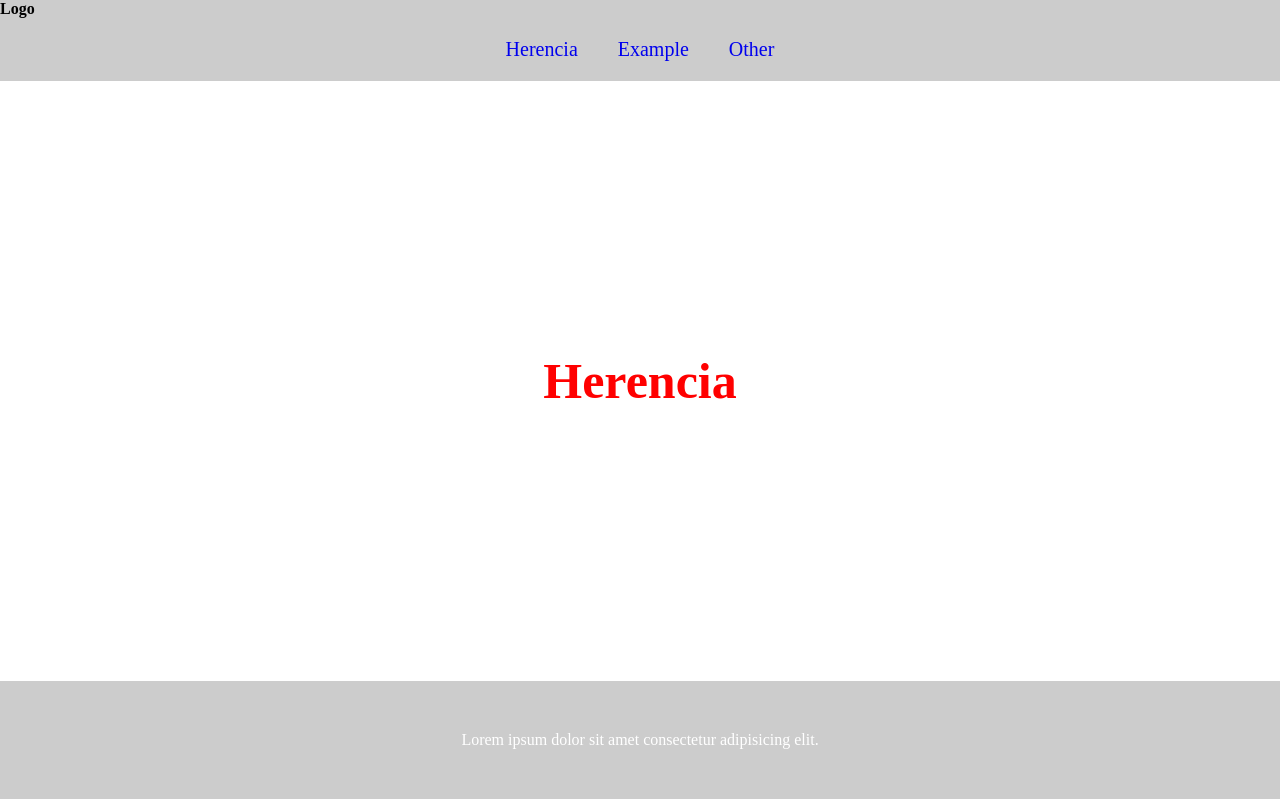
After one commit to EdwinLopezz17/basicDJango, a Django app: page /herencia/ in a window 1280 px wide. The commit adds this page. Run offline with Django 5.2, Linux system fonts and the light colour scheme.

Commit message:
Herencia de plantillas

```diff
--- a/helloworld/urls.py
+++ b/helloworld/urls.py
@@ -11,5 +11,8 @@ urlpatterns = [
     path('adult/<int:age>/', views.adult, name="adult"),
     path('dinamic/<str:name>/', views.dinamic, name="dinamic"),
     path('statics/', views.statics, name="statics"),
+    path('herencia/', views.herencia, name="herencia"),
+    path('example/', views.example, name="example"),
+    path('other/', views.other, name="other"),
 
 ]
--- a/helloworld/views.py
+++ b/helloworld/views.py
@@ -26,3 +26,12 @@ def dinamic(request, name):
 
 def statics(request):
     return render(request, 'statics.html', {})
+
+def herencia(request):
+    return render(request, 'herencia.html', {})
+
+def example(request):
+    return render(request, 'example.html',{})
+
+def other(request):
+    return render(request, 'other.html',{})
--- a/static/style.css
+++ b/static/style.css
@@ -1,5 +1,46 @@
-
+*{
+    padding: 0;
+    margin: 0;
+    box-sizing: border-box;
+}
 h1{
     font-size: 50px;
     color: red;
 }
+
+nav{
+    background-color: #ccc;
+}
+ul{
+    list-style-type: none;
+    display: flex;
+    justify-content: center;
+    align-items: center;
+}
+
+ul li{
+    padding: 20px;
+}
+
+a{
+    text-decoration: none;
+    font-size: 20px;
+}
+
+main{
+    display: flex;
+    justify-content: center;
+    align-items: center;
+    padding: 20px;
+    min-height: 75vh;
+}
+
+footer{
+    background-color: #ccc;
+    color: white;
+    display: flex;
+    justify-content: center;
+    align-items: center;
+    width: 100%;
+    padding: 50px;
+}
--- /dev/null
+++ b/templates/example.html
@@ -0,0 +1 @@
+{% extends './layouts/base.html' %}
--- /dev/null
+++ b/templates/herencia.html
@@ -0,0 +1,10 @@
+
+{% extends './layouts/base.html' %}
+
+{% block title %} Herencia {% endblock %}
+
+{% block content %}
+
+<h1>Herencia</h1>
+
+{% endblock %}
--- /dev/null
+++ b/templates/layouts/base.html
@@ -0,0 +1,35 @@
+{%load static%}
+
+
+<!DOCTYPE html>
+<html lang="en">
+<head>
+    <meta charset="UTF-8">
+    <meta name="viewport" content="width=device-width, initial-scale=1.0">
+    <link rel="stylesheet" href="{% static 'style.css' %}">
+    {% block styles %}{% endblock %}
+    <title>{% block title %}{% endblock %}</title>
+</head>
+<body>
+
+    <nav>
+        <h4>Logo</h3>
+        <ul>
+            <li><a href="#">Herencia</a></li>
+            <li><a href="#">Example</a></li>
+            <li><a href="#">Other</a></li>
+        </ul>
+    </nav>
+
+    <main>
+        {% block content %}{% endblock %}
+    </main>
+
+    <footer>
+        <p>Lorem ipsum dolor sit amet consectetur adipisicing elit.</p>
+    </footer>
+
+    {% block scripts %}{% endblock %}
+
+</body>
+</html>
--- /dev/null
+++ b/templates/other.html
@@ -0,0 +1 @@
+{% extends './layouts/base.html' %}
```
